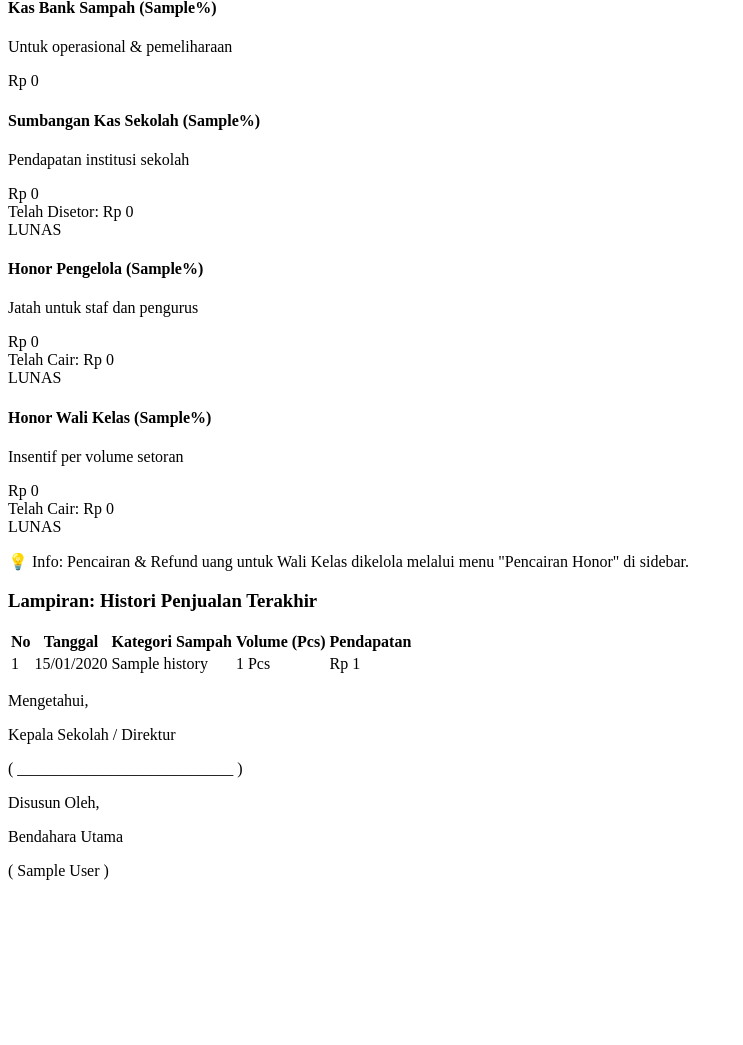
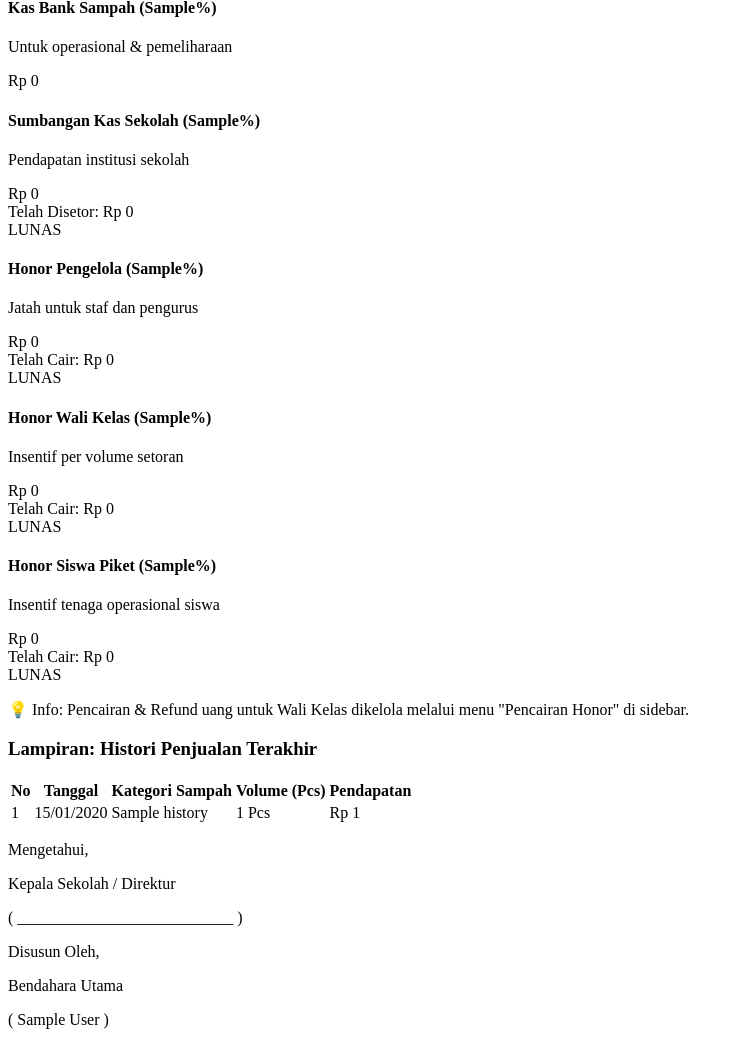
Before and after one commit to wrhasyim/bst, a PHP site: the page made by views/admin/laporan/keuangan.php in a window 1280 px wide. Shown: the part 639-1684 px from the top of the page, without its empty margins (0-743 px from the left). Before the commit the page ends 1519 px from the top, so only its background shows below. Run offline with PHP 8.4, Linux system fonts and the light colour scheme; the visitor is signed in with stand-in values (Sample User, id 1); the template is opened without the code that fills it: most values are stand-ins (such as "Sample title", 1, 10 or a date in 2020).

Commit message:
feat: add honor calculation and tracing for siswa piket; update pengaturan to include piket percentage

```diff
--- a/views/admin/laporan/keuangan.php
+++ b/views/admin/laporan/keuangan.php
@@ -9,6 +9,18 @@
             <span class="mr-2">🖨️</span> Cetak Laporan Keuangan
         </button>
     </div>
+
+    <!-- FLASH MESSAGES (Ditambahkan untuk feedback aksi Cairkan/Refund) -->
+    <?php if (isset($_SESSION['success'])): ?>
+        <div class="no-print p-4 bg-emerald-50 border-l-4 border-emerald-500 text-emerald-800 text-xs font-bold shadow-sm flex items-center animate-in fade-in duration-300">
+            <span class="mr-3">✅</span> <?= $_SESSION['success']; unset($_SESSION['success']); ?>
+        </div>
+    <?php endif; ?>
+    <?php if (isset($_SESSION['error'])): ?>
+        <div class="no-print p-4 bg-red-50 border-l-4 border-red-500 text-red-800 text-xs font-bold shadow-sm flex items-center animate-in fade-in duration-300">
+            <span class="mr-3">⚠️</span> <?= $_SESSION['error']; unset($_SESSION['error']); ?>
+        </div>
+    <?php endif; ?>
 
     <div id="print-area" class="bg-white p-10 rounded-[3rem] border border-slate-200 shadow-sm print:shadow-none print:border-none print:p-0">
 
@@ -55,7 +67,8 @@
         <div class="mt-12">
             <h3 class="text-sm font-black text-slate-800 uppercase tracking-widest border-b border-slate-200 pb-4 mb-6 mt-10">Alokasi Distribusi Margin</h3>
 
-            <div class="grid grid-cols-1 md:grid-cols-2 gap-6">
+            <!-- ✨ GRID DIUBAH MENJADI 3 KOLOM DI LAYAR BESAR AGAR MUAT 5 CARD ✨ -->
+            <div class="grid grid-cols-1 md:grid-cols-2 lg:grid-cols-3 gap-6">
 
                 <!-- 1. KAS BANK SAMPAH -->
                 <div class="p-6 bg-white border border-slate-200 rounded-2xl shadow-sm flex flex-col justify-center">
@@ -93,11 +106,13 @@
                     <!-- TOMBOL HANYA MUNCUL SESUAI KONDISI -->
                     <?php if($cek_sisa_sekolah > 0): ?>
                     <form action="<?= BASE_URL ?>/laporan/cairkan_kas_sekolah" method="POST" class="mt-4 hidden group-hover:block transition-all no-print">
+                        <?= Security::csrf_field(); ?>
                         <input type="hidden" name="nominal" value="<?= $cek_sisa_sekolah ?>">
                         <button type="submit" onclick="return confirm('Tandai lunas sisa Rp <?= number_format($cek_sisa_sekolah,0,',','.') ?> ke Sekolah?')" class="w-full py-2 bg-slate-900 text-white text-[10px] font-bold uppercase rounded-lg hover:bg-black transition-all">Tandai Telah Disetor (Lunas)</button>
                     </form>
                     <?php elseif($cek_sisa_sekolah < 0): ?>
                     <form action="<?= BASE_URL ?>/laporan/refund_lebih_bayar" method="POST" class="mt-4 hidden group-hover:block transition-all no-print">
+                        <?= Security::csrf_field(); ?>
                         <input type="hidden" name="nominal" value="<?= abs($cek_sisa_sekolah) ?>">
                         <input type="hidden" name="jenis_refund" value="sekolah">
                         <button type="submit" onclick="return confirm('Tarik kembali kelebihan Rp <?= number_format(abs($cek_sisa_sekolah),0,',','.') ?> ke Kas Utama?')" class="w-full py-2 bg-orange-500 text-white text-[10px] font-bold uppercase rounded-lg hover:bg-orange-600 transition-all">Kembalikan Ke Kas Utama</button>
@@ -130,11 +145,13 @@
                     <!-- TOMBOL HANYA MUNCUL SESUAI KONDISI -->
                     <?php if($cek_sisa_pengelola > 0): ?>
                     <form action="<?= BASE_URL ?>/laporan/cairkan_honor_pengelola" method="POST" class="mt-4 hidden group-hover:block transition-all no-print">
+                        <?= Security::csrf_field(); ?>
                         <input type="hidden" name="nominal" value="<?= $cek_sisa_pengelola ?>">
                         <button type="submit" onclick="return confirm('Cairkan Honor Pengelola sebesar Rp <?= number_format($cek_sisa_pengelola,0,',','.') ?>? Uang akan tercatat atas nama Anda.')" class="w-full py-2 bg-blue-600 text-white text-[10px] font-bold uppercase rounded-lg hover:bg-blue-700 transition-all">Cairkan Honor Pengelola</button>
                     </form>
                     <?php elseif($cek_sisa_pengelola < 0): ?>
                     <form action="<?= BASE_URL ?>/laporan/refund_lebih_bayar" method="POST" class="mt-4 hidden group-hover:block transition-all no-print">
+                        <?= Security::csrf_field(); ?>
                         <input type="hidden" name="nominal" value="<?= abs($cek_sisa_pengelola) ?>">
                         <input type="hidden" name="jenis_refund" value="pengelola">
                         <button type="submit" onclick="return confirm('Tarik kembali kelebihan Rp <?= number_format(abs($cek_sisa_pengelola),0,',','.') ?> ke Kas Utama?')" class="w-full py-2 bg-orange-500 text-white text-[10px] font-bold uppercase rounded-lg hover:bg-orange-600 transition-all">Kembalikan Ke Kas Utama</button>
@@ -165,6 +182,46 @@
                     </div>
                     <!-- INFO: Tombol bayar/refund dihapus sesuai permintaan, diurus di menu Pencairan Honor khusus Walas -->
                 </div>
+
+                <!-- ✨ 5. HONOR SISWA PIKET (FITUR BARU) ✨ -->
+                <div class="p-6 bg-amber-50/50 border border-amber-200 rounded-2xl shadow-sm flex flex-col justify-between group transition-all">
+                    <div class="flex justify-between items-start mb-4">
+                        <div>
+                            <h4 class="text-[10px] font-black text-amber-600 uppercase tracking-widest">Honor Siswa Piket (<?= $laporan['persen_piket'] ?>%)</h4>
+                            <p class="text-xs text-amber-500 font-medium italic mt-1">Insentif tenaga operasional siswa</p>
+                        </div>
+                        <div class="text-xl font-black text-amber-800">Rp <?= number_format($laporan['honor_piket'], 0, ',', '.') ?></div>
+                    </div>
+                    <?php $cek_sisa_piket = round($laporan['sisa_piket']); ?>
+                    <div class="pt-3 border-t border-amber-200 flex justify-between items-center">
+                        <div class="text-[10px] font-bold text-emerald-600">Telah Cair: Rp <?= number_format($laporan['cair_piket'], 0, ',', '.') ?></div>
+
+                        <?php if($cek_sisa_piket < 0): ?>
+                            <div class="text-[10px] font-black text-orange-500">Lebih Bayar: Rp <?= number_format(abs($cek_sisa_piket), 0, ',', '.') ?></div>
+                        <?php elseif($cek_sisa_piket == 0): ?>
+                            <div class="text-[10px] font-black text-emerald-600 bg-emerald-100 px-2 py-1 rounded-md">LUNAS</div>
+                        <?php else: ?>
+                            <div class="text-[10px] font-black text-red-500">Sisa: Rp <?= number_format($cek_sisa_piket, 0, ',', '.') ?></div>
+                        <?php endif; ?>
+                    </div>
+
+                    <!-- TOMBOL HANYA MUNCUL SESUAI KONDISI -->
+                    <?php if($cek_sisa_piket > 0): ?>
+                    <form action="<?= BASE_URL ?>/laporan/cairkan_honor_piket" method="POST" class="mt-4 hidden group-hover:block transition-all no-print">
+                        <?= Security::csrf_field(); ?>
+                        <input type="hidden" name="nominal" value="<?= $cek_sisa_piket ?>">
+                        <button type="submit" onclick="return confirm('Cairkan Honor Piket sebesar Rp <?= number_format($cek_sisa_piket,0,',','.') ?>?')" class="w-full py-2 bg-amber-500 text-white text-[10px] font-bold uppercase rounded-lg hover:bg-amber-600 transition-all">Cairkan Honor Piket</button>
+                    </form>
+                    <?php elseif($cek_sisa_piket < 0): ?>
+                    <form action="<?= BASE_URL ?>/laporan/refund_lebih_bayar" method="POST" class="mt-4 hidden group-hover:block transition-all no-print">
+                        <?= Security::csrf_field(); ?>
+                        <input type="hidden" name="nominal" value="<?= abs($cek_sisa_piket) ?>">
+                        <input type="hidden" name="jenis_refund" value="piket">
+                        <button type="submit" onclick="return confirm('Tarik kembali kelebihan Rp <?= number_format(abs($cek_sisa_piket),0,',','.') ?> ke Kas Utama?')" class="w-full py-2 bg-orange-500 text-white text-[10px] font-bold uppercase rounded-lg hover:bg-orange-600 transition-all">Kembalikan Ke Kas Utama</button>
+                    </form>
+                    <?php endif; ?>
+                </div>
+
             </div>
 
             <p class="text-[10px] text-slate-400 font-bold uppercase tracking-widest mt-4 flex items-center no-print">
@@ -220,7 +277,7 @@
                     <p class="font-black uppercase italic mt-1">Bendahara Utama</p>
                 </div>
                 <div>
-                    <p class="font-black underline">( <?= htmlspecialchars($_SESSION['nama']) ?> )</p>
+                    <p class="font-black underline">( <?= htmlspecialchars($_SESSION['nama'] ?? 'Admin') ?> )</p>
                 </div>
             </div>
         </div>
```
Also changed, not shown: app/Controllers/LaporanController.php (+58 -6 lines), app/Controllers/PengaturanController.php (+15 -6 lines), views/admin/pengaturan/index.php (+29 -7 lines).
